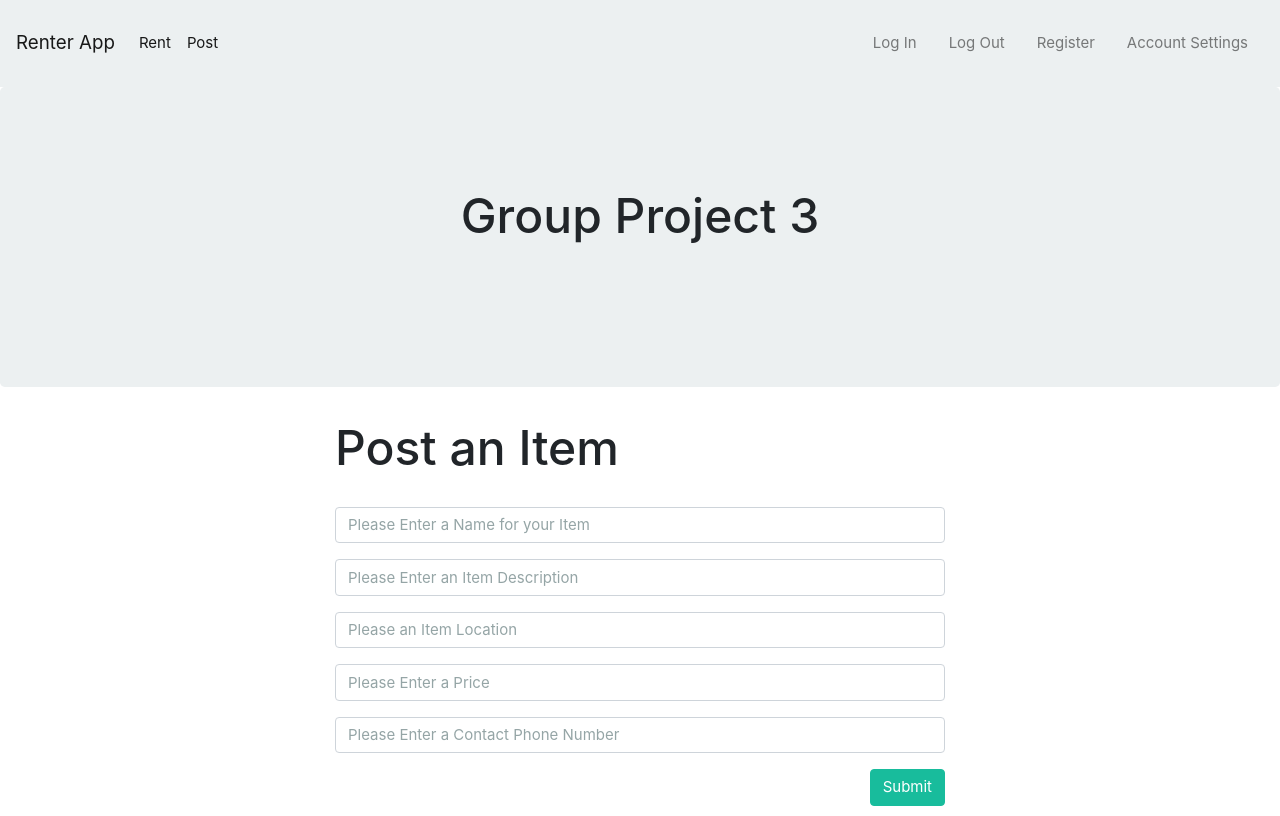
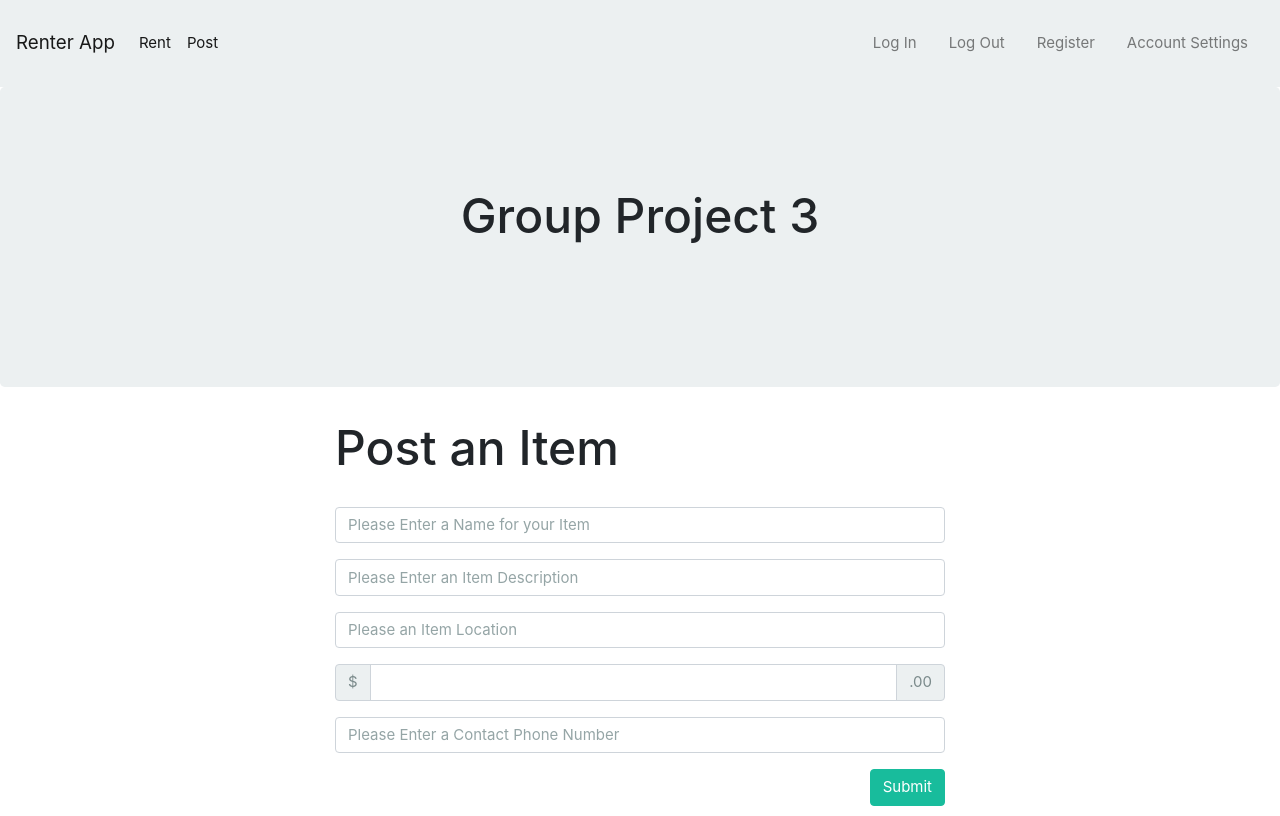
Before and after one commit to group-project-3/renter-app, a React (Create React App) app in the folder client/: page /PostItem in a window 1280 px wide. Built offline with nearby package versions, Linux system fonts and the light colour scheme.

Commit message:
updated price input in post item page

```diff
--- a/client/src/components/Form/Form.js
+++ b/client/src/components/Form/Form.js
@@ -7,6 +7,22 @@ export function Input(props) {
     <div className="form-group">
       <input className="form-control" {...props} />
     </div>
+  );
+}
+
+export function PriceInput(props) {
+  return (
+
+    <div className="input-group mb-3">
+      <div className="input-group-prepend">
+        <span className="input-group-text">$</span>
+      </div>
+      <input type="text" className="form-control" aria-label="Amount (to the nearest dollar)" />
+    <div className="input-group-append">
+      <span className="input-group-text">.00</span>
+    </div>
+    </div>
+
   );
 }
 
--- a/client/src/pages/PostItem/PostItem.js
+++ b/client/src/pages/PostItem/PostItem.js
@@ -1,6 +1,6 @@
 import React, { Component } from "react";
 import { Col, Row, Container } from "../../components/Grid/Grid";
-import { Input, EmailInput, PasswordInput, FormBtn } from "../../components/Form/Form"
+import { Input, EmailInput, PasswordInput, PriceInput, FormBtn } from "../../components/Form/Form"
 
 
 class PostItem extends Component {
@@ -62,7 +62,7 @@ class PostItem extends Component {
                             placeholder="Please an Item Location"
                             />
 
-                            <Input
+                            <PriceInput
                             value={this.state.price}
                             onChange={this.handleInputChange}
                             name="price"
```
